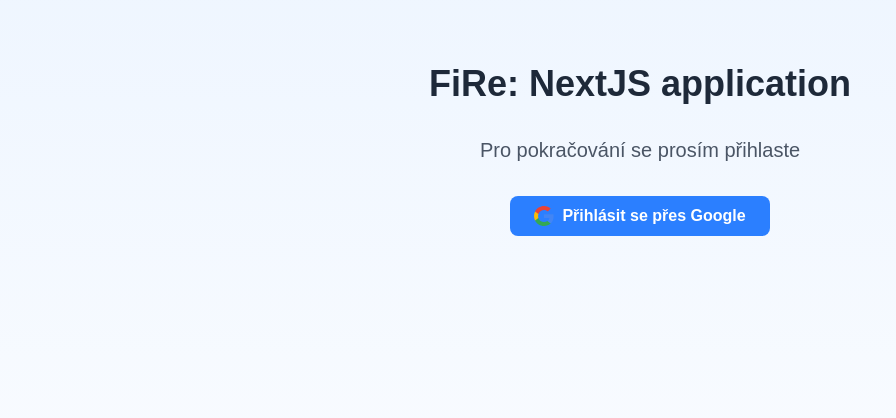
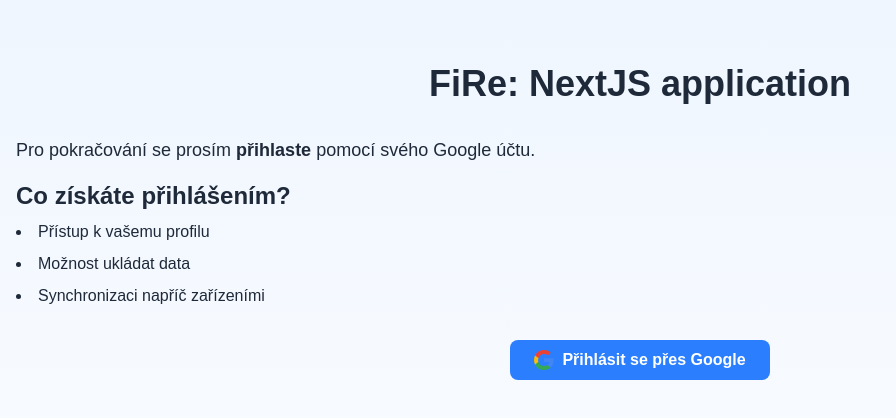
Before and after one commit to richard03/fire, a Next.js app: page / in a window 1280 px wide. Shown: the top 418 px of the page, without its empty margins (0-896 px from the left). Built offline with nearby package versions, Linux system fonts and the light colour scheme; no server answers.

Commit message:
Text component

```diff
--- a/package.json
+++ b/package.json
@@ -13,11 +13,14 @@
     "next": "15.3.3",
     "next-auth": "^4.24.11",
     "react": "^19.0.0",
-    "react-dom": "^19.0.0"
+    "react-dom": "^19.0.0",
+    "react-markdown": "^10.1.0",
+    "remark-gfm": "^4.0.1"
   },
   "devDependencies": {
     "@eslint/eslintrc": "^3",
     "@tailwindcss/postcss": "^4",
+    "@tailwindcss/typography": "^0.5.16",
     "eslint": "^9",
     "eslint-config-next": "15.3.3",
     "tailwindcss": "^4"
--- a/src/app/page.js
+++ b/src/app/page.js
@@ -10,6 +10,14 @@
 import { useSession, signIn, signOut } from 'next-auth/react';
 import Image from 'next/image';
 import Title from '@/components/Title';
+import Text from '@/components/Text';
+
+// Markdown text jako konstantní proměnná
+const welcomeText = `Pro pokračování se prosím **přihlaste** pomocí svého Google účtu.
+### Co získáte přihlášením?
+- Přístup k vašemu profilu
+- Možnost ukládat data
+- Synchronizaci napříč zařízeními`;
 
 export default function HomePage() {
   // Získání informací o aktuálním stavu přihlášení
@@ -30,9 +38,10 @@
       <main className="min-h-screen bg-gradient-to-b from-blue-50 to-white">
         <div className="container mx-auto px-4 py-16">
           <Title text="FiRe: NextJS application" />
-          <p className="text-xl text-center text-gray-600 mb-8">
-            Pro pokračování se prosím přihlaste
-          </p>
+          <Text
+            content={welcomeText}
+            className="mb-8"
+          />
           <div className="flex justify-center">
             <button
               onClick={() => signIn('google')}
--- /dev/null
+++ b/src/components/Text.js
@@ -0,0 +1,43 @@
+/**
+ * Text Component
+ * Komponenta pro zobrazení strukturovaného textu ve formátu Markdown
+ * Podporuje základní Markdown syntaxi včetně nadpisů, odkazů, seznamů a formátování
+ *
+ * @param {Object} props - Vlastnosti komponenty
+ * @param {string} props.content - Text ve formátu Markdown
+ * @param {string} [props.className] - Volitelné CSS třídy pro přizpůsobení vzhledu
+ * @returns {JSX.Element} Vykreslený formátovaný text
+ */
+'use client';
+
+import ReactMarkdown from 'react-markdown';
+import remarkGfm from 'remark-gfm';
+
+export default function Text({ content, className = '' }) {
+  return (
+    <div className={`prose prose-blue max-w-none text-gray-800 ${className}`}>
+      <ReactMarkdown
+        remarkPlugins={[remarkGfm]}
+        components={{
+          // Přizpůsobení stylů pro nadpisy
+          h1: ({ node, ...props }) => <h1 className="text-4xl font-bold mb-4" {...props} />,
+          h2: ({ node, ...props }) => <h2 className="text-3xl font-bold mb-3" {...props} />,
+          h3: ({ node, ...props }) => <h3 className="text-2xl font-bold mb-2" {...props} />,
+          // Přizpůsobení stylů pro odstavce
+          p: ({ node, ...props }) => <p className="mb-4 text-lg" {...props} />,
+          // Přizpůsobení stylů pro seznamy
+          ul: ({ node, ...props }) => <ul className="list-disc list-inside mb-4" {...props} />,
+          li: ({ node, ...props }) => <li className="mb-2" {...props} />,
+          // Přizpůsobení stylů pro odkazy
+          a: ({ node, ...props }) => <a className="text-blue-600 hover:text-blue-800" {...props} />,
+          // Přizpůsobení stylů pro tučný text
+          strong: ({ node, ...props }) => <strong className="font-bold" {...props} />,
+          // Přizpůsobení stylů pro kurzívu
+          em: ({ node, ...props }) => <em className="italic" {...props} />,
+        }}
+      >
+        {content}
+      </ReactMarkdown>
+    </div>
+  );
+}
--- /dev/null
+++ b/tailwind.config.js
@@ -0,0 +1,49 @@
+/** @type {import('tailwindcss').Config} */
+module.exports = {
+  content: [
+    './src/pages/**/*.{js,ts,jsx,tsx,mdx}',
+    './src/components/**/*.{js,ts,jsx,tsx,mdx}',
+    './src/app/**/*.{js,ts,jsx,tsx,mdx}',
+  ],
+  theme: {
+    extend: {
+      typography: {
+        DEFAULT: {
+          css: {
+            color: '#1f2937', // text-gray-800
+            a: {
+              color: '#2563eb', // text-blue-600
+              '&:hover': {
+                color: '#1d4ed8', // text-blue-800
+              },
+            },
+            strong: {
+              color: '#1f2937', // text-gray-800
+            },
+            h1: {
+              color: '#1f2937', // text-gray-800
+            },
+            h2: {
+              color: '#1f2937', // text-gray-800
+            },
+            h3: {
+              color: '#1f2937', // text-gray-800
+            },
+            h4: {
+              color: '#1f2937', // text-gray-800
+            },
+            code: {
+              color: '#1f2937', // text-gray-800
+            },
+            li: {
+              color: '#1f2937', // text-gray-800
+            },
+          },
+        },
+      },
+    },
+  },
+  plugins: [
+    require('@tailwindcss/typography'),
+  ],
+}
```
Also changed, not shown: 1 other file (tests, documents, lock files or other folders).
